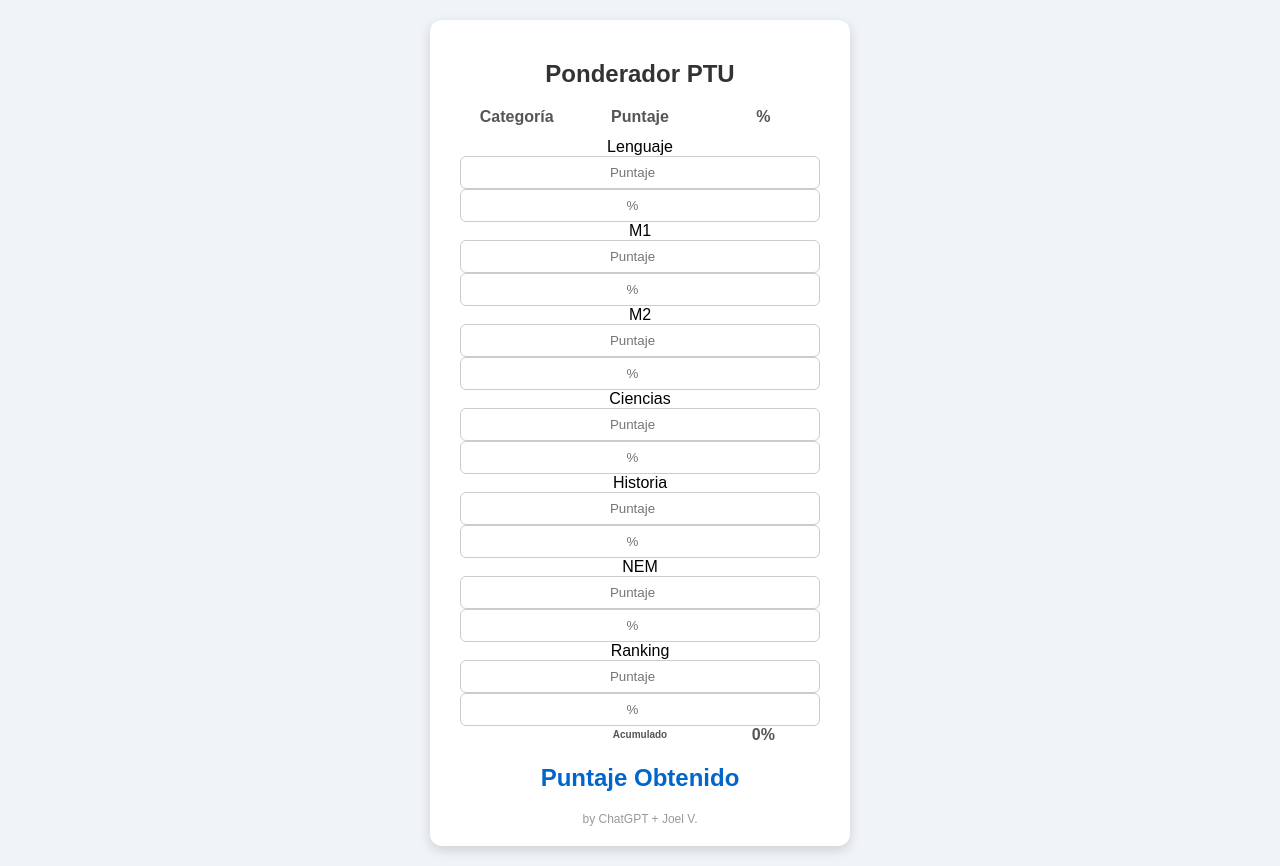
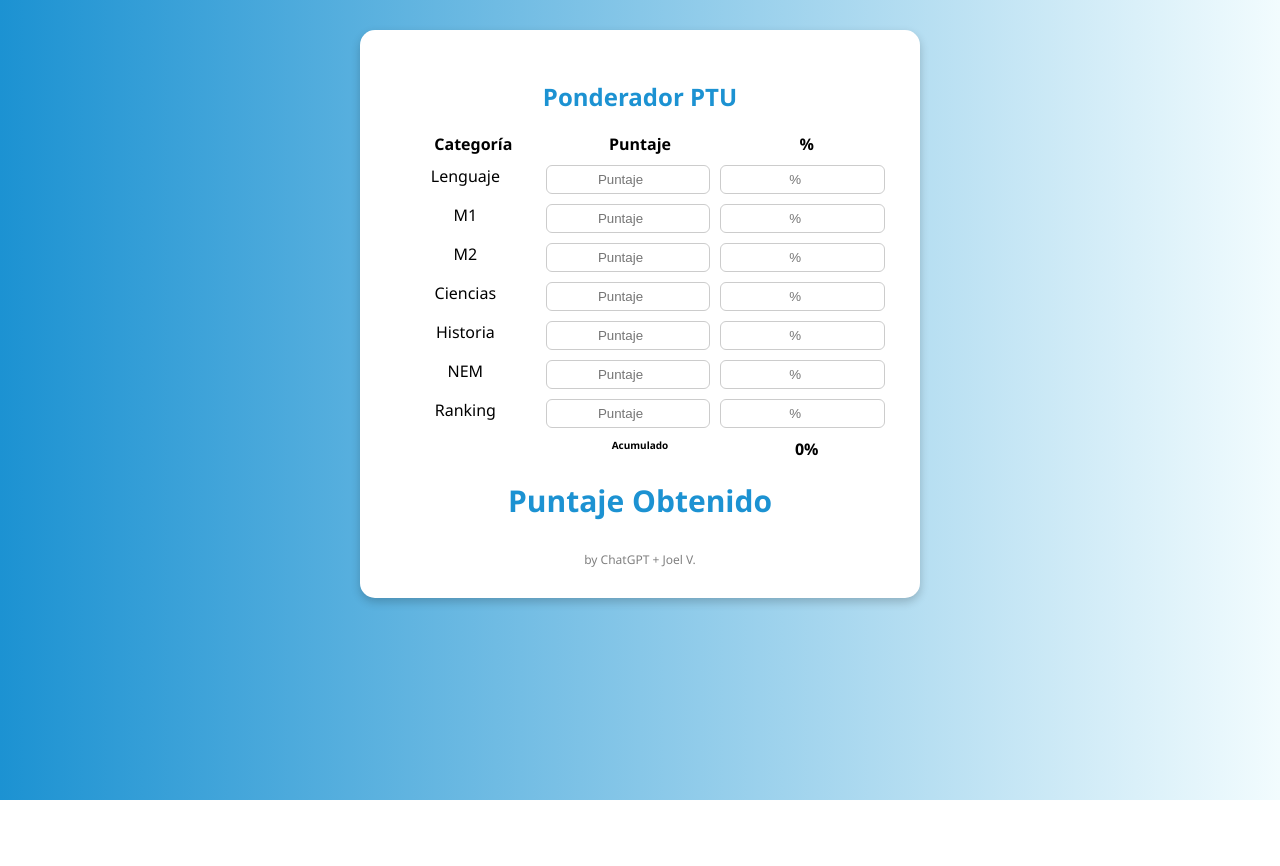
Before and after one commit to yuhaskel/Ponderaciones, a plain HTML site: page index.html in a window 1280 px wide. After the commit the page ends 800 px from the top, so only its background shows below. Drawn offline with Linux system fonts and the light colour scheme.

Commit message:
Update style.css

```diff
--- a/style.css
+++ b/style.css
@@ -1,61 +1,60 @@
-* {
-  box-sizing: border-box;
-  font-family: Arial, sans-serif;
-}
-
 body {
-  background: #f0f4f8;
+  background: linear-gradient(to right, #1c92d2, #f2fcfe);
+  font-family: 'Segoe UI', sans-serif;
   margin: 0;
-  padding: 20px;
-  display: flex;
-  justify-content: center;
+  padding: 0;
 }
 
 .container {
-  background: #fff;
-  padding: 20px 30px;
-  border-radius: 12px;
-  max-width: 420px;
-  width: 100%;
-  box-shadow: 0 4px 12px rgba(0, 0, 0, 0.15);
+  max-width: 500px;
+  margin: 30px auto;
+  padding: 30px;
+  background: white;
+  border-radius: 15px;
+  box-shadow: 0 4px 10px rgba(0, 0, 0, 0.2);
+}
+
+h2 {
+  text-align: center;
+  color: #1c92d2;
+  margin-bottom: 20px;
+}
+
+.header-row, .input-row {
+  display: flex;
+  justify-content: space-between;
+  margin-bottom: 10px;
+}
+
+.header-row span {
+  font-weight: bold;
+  flex: 1;
   text-align: center;
 }
 
-h2 {
-  margin-bottom: 20px;
-  color: #333;
-}
-
-.row, .header-row {
-  display: grid;
-  grid-template-columns: 1fr 1fr 1fr;
-  gap: 10px;
-  align-items: center;
-  margin-bottom: 12px;
-}
-
-.header-row {
-  font-weight: bold;
-  color: #555;
-}
-
-input[type="number"] {
-  padding: 8px;
+.input-row input {
+  flex: 1;
+  margin: 0 5px;
+  padding: 6px;
   border-radius: 6px;
   border: 1px solid #ccc;
-  width: 100%;
   text-align: center;
 }
 
 .output {
+  text-align: center;
   margin-top: 20px;
-  font-size: 24px;
+}
+
+#resultado {
+  font-size: 30px;
   font-weight: bold;
-  color: #0066cc;
+  color: #1c92d2;
 }
 
 .footer {
-  margin-top: 20px;
+  text-align: center;
+  margin-top: 30px;
   font-size: 12px;
-  color: #999;
+  color: gray;
 }
```
